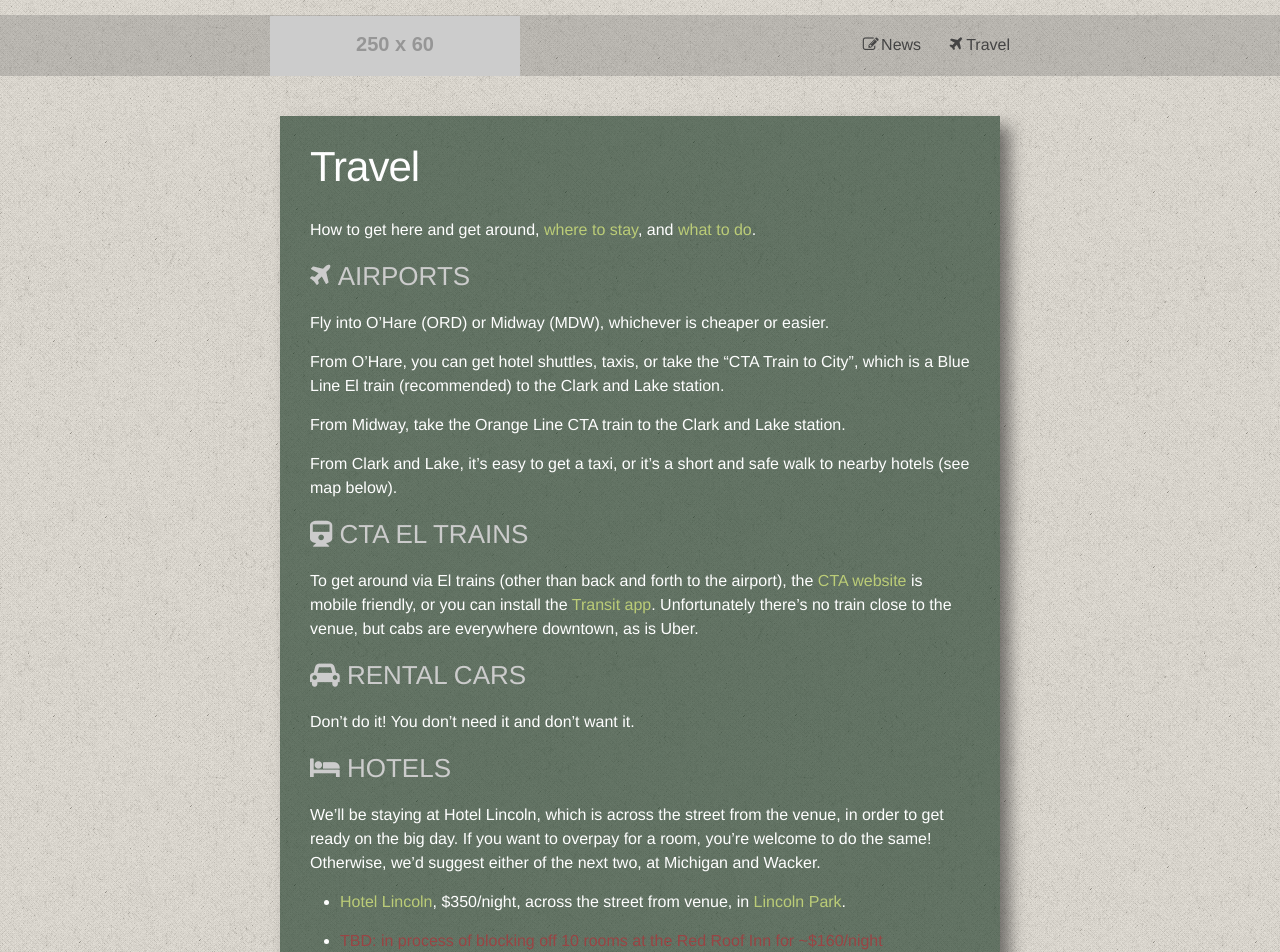
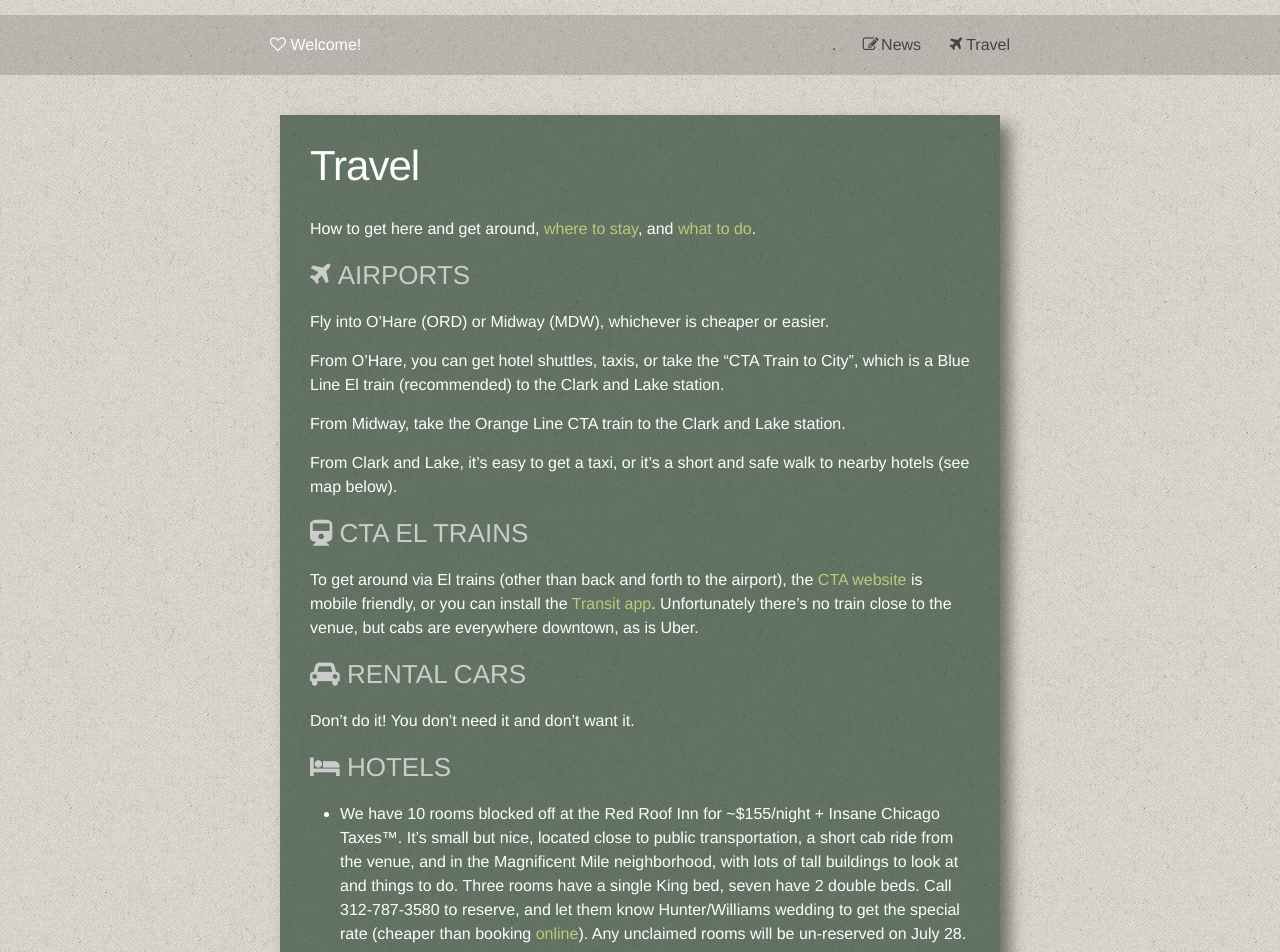
Before and after one commit to doekia/jekyll, a Jekyll site: the page built from wedding/travel.md, in a window 1280 px wide. Shown: the top 952 px of the page. Built offline with Jekyll 4.4.1, drawn with Linux system fonts in a browser that asks for light colours; nearby versions of some CDN libraries; some web fonts are replaced; some of the changed text lies outside the part shown.

Commit message:
hotel options

```diff
--- a/wedding/_includes/head.html
+++ b/wedding/_includes/head.html
@@ -10,6 +10,10 @@
     <link rel="stylesheet" href="{{ "/css/main.css" | prepend: site.baseurl }}">
     <link rel="stylesheet" href="//maxcdn.bootstrapcdn.com/font-awesome/4.3.0/css/font-awesome.min.css">
     <link rel="stylesheet" href="http://fonts.googleapis.com/css?family=Laila:400" type="text/css">
+    <!-- IE -->
+    <link rel="shortcut icon" type="image/x-icon" href="/favicon.ico" />
+    <!-- other browsers -->
+    <link rel="icon" type="image/x-icon" href="/favicon.ico" />
     <link rel="canonical" href="{{ page.url | replace:'index.html','' | prepend: site.baseurl | prepend: site.url }}">
 
 </head>
--- a/wedding/_includes/header.html
+++ b/wedding/_includes/header.html
@@ -3,10 +3,12 @@
   <div class="wrapper">
 
     <nav class="home-logo">
+      <i class="fa fa-heart-o"></i>
       <a href="/">
+      Welcome!
+
       <!-- <img src="/images/home_logo.png" alt="Steve and Amanda" height="60" /> -->
-      <img src="http://dummyimage.com/250x60/ABC/000/&text=Logo_250_x_60" alt="Steve and Amanda" height="60" />
-
+      <!-- img src="http://dummyimage.com/250x60/ABC/000/&text=Logo_250_x_60" alt="Steve and Amanda" height="60" /-->
       </a>
     </nav>
 
--- a/wedding/_sass/_layout.scss
+++ b/wedding/_sass/_layout.scss
@@ -12,6 +12,9 @@
   -webkit-transform: rotate(358deg);
   transform: rotate(358deg);
 }
+
+.small-font { font-size: 12px; }
+.italic { font-style: italics; }
 
 
 /**
@@ -45,6 +48,9 @@
 .home-logo {
     float: left;
     line-height: 60px;
+    a {
+      color: white;
+    }
 }
 
 .site-nav {
@@ -205,7 +211,8 @@
 .post-meta {
     font-size: $small-font-size;
     font-weight: 600;
-    color: $grey-color;
+    /* color: $grey-color; */
+    color: #ABC;
 }
 
 .post-link {
--- a/wedding/travel.md
+++ b/wedding/travel.md
@@ -27,22 +27,16 @@
 
 ### <a name="hotels"></a><i class="fa fa-hotel" />&nbsp;HOTELS
 
-We'll be staying at Hotel Lincoln, which is across the street from the venue, in order to get ready on the big day. If you want to overpay for a room, you're welcome to do the same! Otherwise, we'd suggest either of the next two, at Michigan and Wacker.
+* We have 10 rooms blocked off at the Red Roof Inn for ~$155/night + Insane Chicago Taxes&trade;. It's small but nice, located close to public transportation, a short cab ride from the venue, and in the Magnificent Mile neighborhood, with lots of tall buildings to look at and things to do. Three rooms have a single King bed, seven have 2 double beds. Call 312-787-3580 to reserve, and let them know Hunter/Williams wedding to get the special rate (cheaper than booking [online](http://www.redroofinndowntownchicago.com/)). Any unclaimed rooms will be un-reserved on July 28.
 
-* [Hotel Lincoln](http://bit.ly/1xaTOnc), $350/night, across the street from venue, in [Lincoln Park](http://www.timeout.com/chicago/lincoln-park).
-
-* <span style="color: #944;">TBD: in process of blocking off 10 rooms at the Red Roof Inn for ~$160/night</span>
-
-* [Club Quarters](http://bit.ly/1xaUn0f), $160/night special right now. Located at Michigan &amp; Wacker in [Streeterville](http://www.thechicagoneighborhoods.com/Streeterville), next to Magnificent Mile and River North neighborhoods. Interesting places to walk around, shop, eat, explore. Right on the Chicago river!
-
-* [River Hotel](http://bit.ly/1xaUucg), $160/night special right now. Same location as Club Quarters. And the same address. Same hotel???
+* [Club Quarters](http://bit.ly/1xaUn0f) or  [River Hotel](http://bit.ly/1xaUucg), both $160/night special right now. Located at Michigan &amp; Wacker in [Streeterville](http://www.thechicagoneighborhoods.com/Streeterville), next to Magnificent Mile and River North neighborhoods. Interesting places to walk around, shop, eat, explore. Right on the Chicago river! If you can't get in at the Red Roof, these are good options.
 
 * There's plenty of [airbnb](https://www.airbnb.com/s/Chicago--IL--United-States?checkin=08%2F27%2F2015&checkout=08%2F30%2F2015&guests=2&room_types%5B%5D=Entire+home%2Fapt&price_max=200&sw_lat=41.88453510883599&sw_lng=-87.6510388633003&ne_lat=41.91206866445559&ne_lng=-87.62601921760938&zoom=15&search_by_map=true&ss_id=qcfcdu2g) properties near the venue, many of which are cheaper than area hotels. Parents of the groom found a nice one on Sedgwick.
 
 * [Hilton at O'Hare Airport](http://bit.ly/1xaTy7B)
 Only $110, but an hour from the venue and city, and nothing nearby to do or eat. If you're planning to come all the way to Chicago and see nothing but the venue (sad face!), you would still probably enjoy yourself more staying at one of the downtown hotels.
 
-### <i class="fa fa-map-marker" />&nbsp;MAP
+### <i class="fa fa-map-marker" />&nbsp;POINTS OF INTEREST
 
 Here's the airports (green), hotels (red), and venue (blue star). Train stations are square, things to do are in gray. Click the icon in the top left to easily select destinations. Click the square icon in the top right for a full-screen view.
 
```
Also changed, not shown: wedding/_posts/2015-04-05-hotels.md (added, +14 -0 lines), wedding/_sass/_base.scss (+8 -0 lines), wedding/leaves.md (added, +8 -0 lines), wedding/favicon.ico (added), wedding/images/trim/leaves1.png (added), wedding/images/trim/leaves2.png (added), wedding/images/trim/leaves3.png (added), 1 other file.
